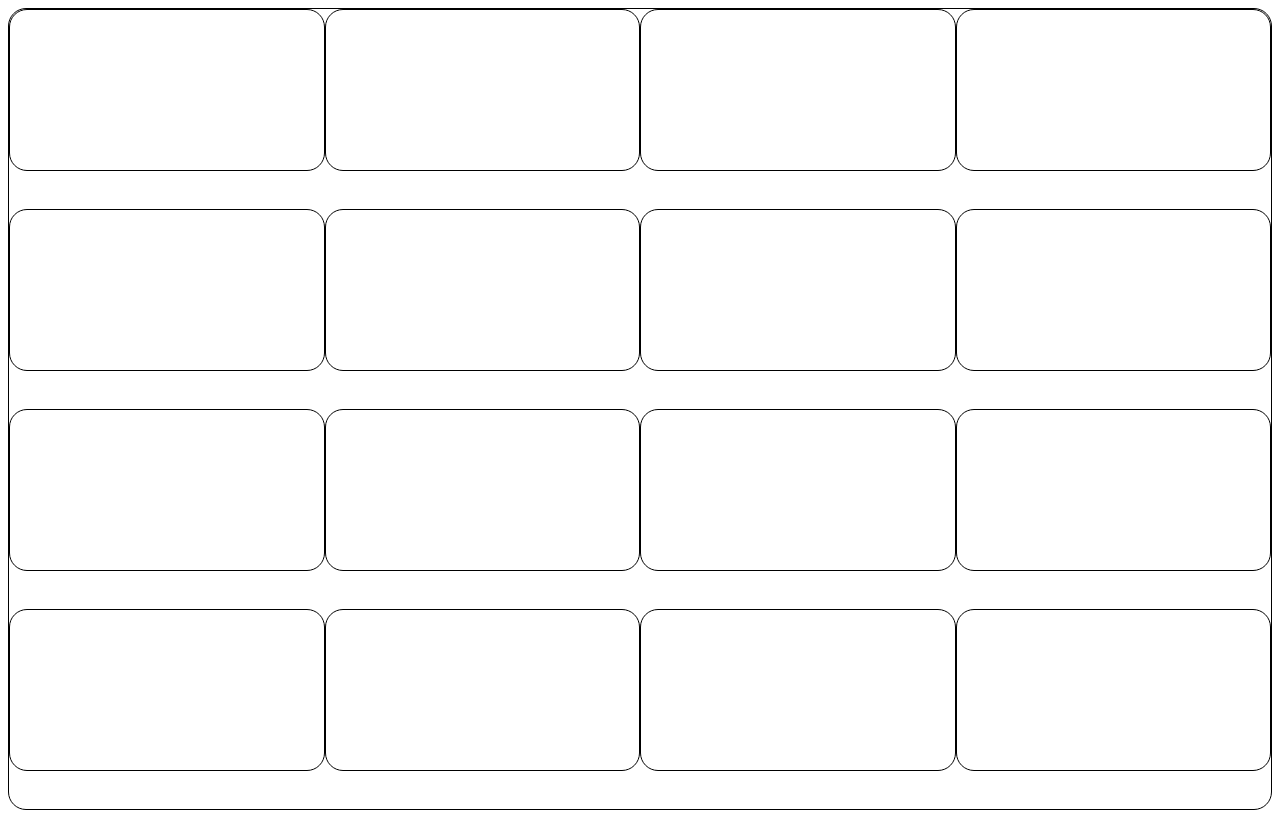
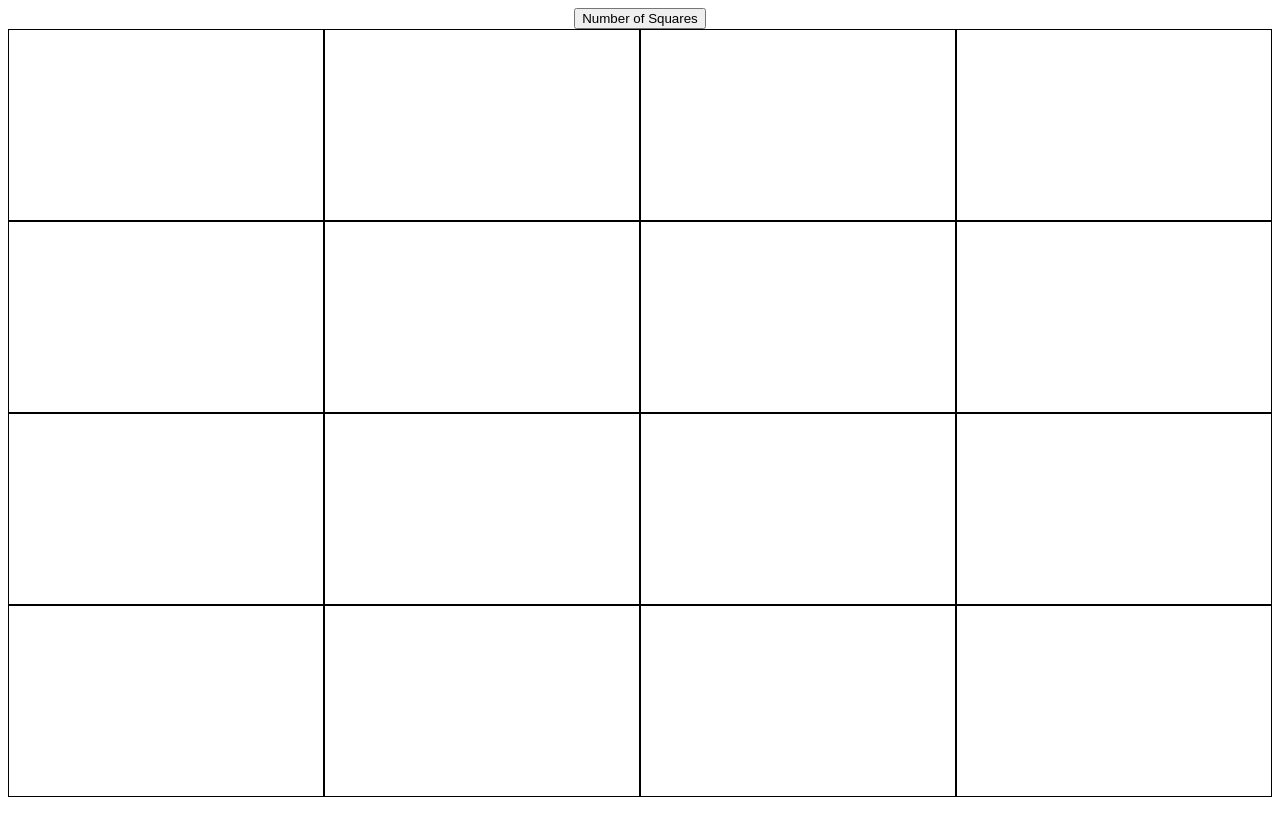
Before and after one commit to u46cm8/gridingTheEffect, a plain HTML site: page index.html in a window 1280 px wide. Drawn offline with Linux system fonts and the light colour scheme.

Commit message:
The file is now complete several problems were encountered, one that persised was the div hieght getting the math right and accouting for the margins etc - grids added - flex was used and calibrated - added the listener and events to make the trail effect on the grid -  made the prompt to choose the matrix length and height - functions was added to remake the square matrics - problem solved the issue with the hieght spacing with regard to the flexgrow     to make sure the matrices drawn are square one     + NOTE +     this issue will arise again if the limit of 8 squares is exptended - limit of a length hieght of 8 square by screen was added.

```diff
--- a/ecma.js
+++ b/ecma.js
@@ -1,11 +1,18 @@
 var containerDiv = document.getElementById("flex-container");
+var n = 4;
+addGrids(n);
 
-for(var i=1; i <= 16; i++ ){
+
+
+function addGrids(n) {
+
+
+    for(var i=1; i <= n**2; i++ ){
     var newDiv = document.createElement("div");
 
+    // count of squeres
     // newDiv.innerHTML = '<p>'+i+'</p>';
 
-    newDiv.id = '' +i;
     newDiv.className = 'grid';
     // newDiv.addEventListener('mousemove',e => {newDiv.style.background="blue"});
 
@@ -14,7 +21,7 @@ for(var i=1; i <= 16; i++ ){
 
     document.body.addEventListener('mouseover', e => {
         let d = e.target.closest('div');
-    if (!d || d.id=="flex-container") { return; }
+        if (!d || d.id=="flex-container"|| d.className=="buttons") { return; }
         d.style.backgroundColor = 'khaki';
       });
 
@@ -23,3 +30,29 @@ document.body.addEventListener('mouseover', e => {
         if (!d || d.id=="flex-container") { return; }
         setTimeout(() => {d.style.backgroundColor = '';},1000);
       });
+      let gridList = document.getElementsByClassName("grid");
+      for (var y=0; y<= gridList.length; y++ ){
+        var grid = gridList[y];
+        var pageP = 100/(n) ;
+        grid.style.flex = (pageP-(1/n)*n)+"%",1,(pageP-(1/n)*n)+"%";
+         grid.style.height = 100/(n)  + "%";
+      }
+      // document.querySelector(".grid").style.height= "20%";
+}
+
+//Test to see it worked
+//containerDiv.innerHTML="<h2>Something wrong :(</h2>";
+
+function squareChange() {
+  n = prompt("Please enter the number of squares you would like on the sides \n only choose between 1 and 8", "");
+
+  if(n<9){
+    containerDiv.innerHTML="";
+    addGrids(n);
+  }
+
+  else {
+    squareChange();
+  }
+
+}
--- a/index.html
+++ b/index.html
@@ -9,6 +9,7 @@
 
 </head>
 <body>
+    <div id="button1" class="buttons" > <button onclick="squareChange()">Number of Squares</button></div>
     <div id="flex-container">
 
     </div>
--- a/style.css
+++ b/style.css
@@ -1,16 +1,29 @@
-div {
+div>.grid {
     border-style: solid;
     border-color: black;
-    border-radius: 18px;
+    /* border-radius: 18px; */
     border-width: .5px;
-    flex: 20%;
-    height: 20%;
+
+
 
 }
 
 #flex-container{
     display: flex;
     flex-wrap: wrap;
-    height: 100vh;
+    height: 95vh;
+    margin: 0px;
+    padding: 0px;
 
 }
+
+.buttons{
+   display: flex;
+   justify-content: center;
+   align-items: center;
+}
+button{
+    flex:  0, 1, auto;
+    align-self: center;
+
+}
```
Lines whose indentation alone changed are shown as unchanged.
